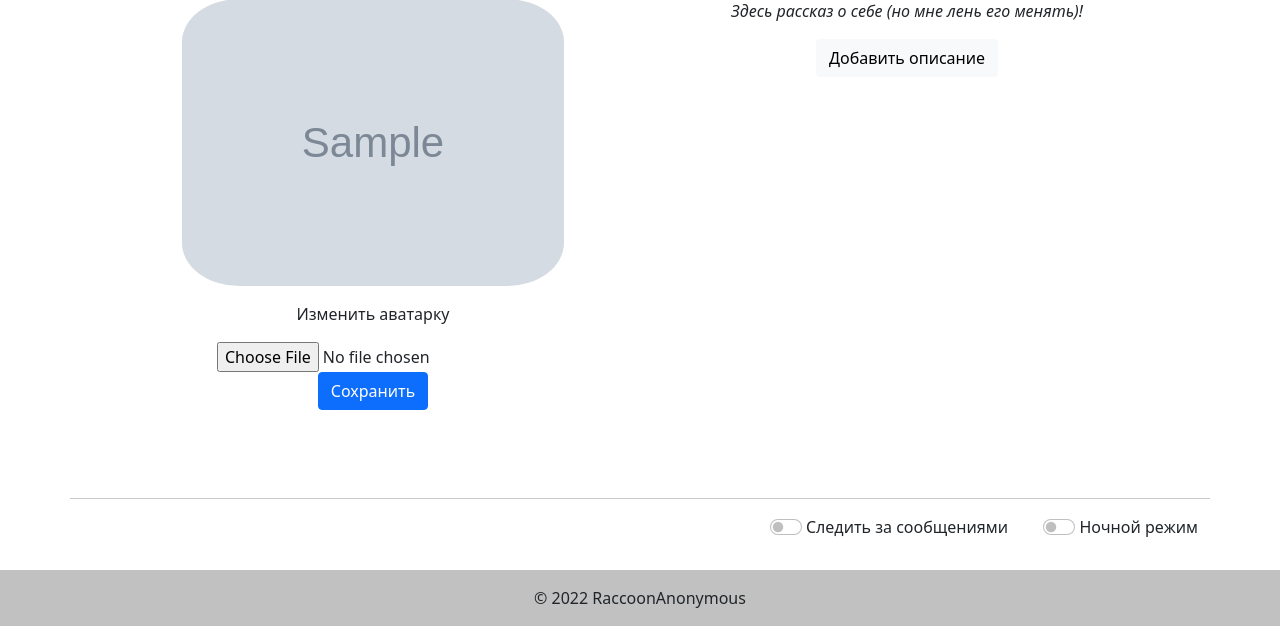
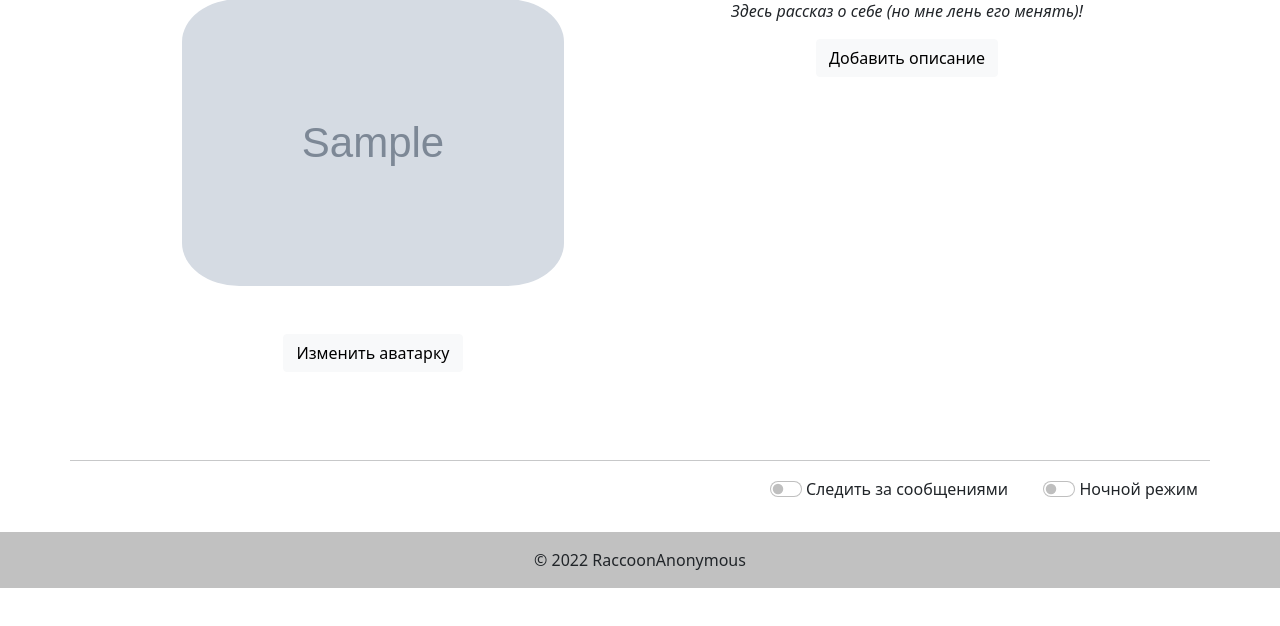
Before and after one commit to Ryize/RaccoonAnonymous, a Flask app: template templates/user_page.html in a window 1280 px wide. Shown: the part 441-1067 px from the top of the page. After the commit the page ends 1029 px from the top, so only its background shows below. Run offline with Flask 2, Linux system fonts and the light colour scheme; a user stored in the database is signed in; tables that the repository leaves empty hold one stand-in row (values such as "Sample post"); the template is opened without the code that fills it: most values are stand-ins (such as "Sample title", 1, 10 or a date in 2020); grey boxes marked "Sample" are stand-in pictures; some libraries are stand-ins or nearby versions.

Commit message:
add form avatar

```diff
--- a/templates/user_page.html
+++ b/templates/user_page.html
@@ -12,12 +12,29 @@
             <div class="ava">
               <img src="{{ avatar }}" class="img-responsive" alt=”Аватар”/>
             </div>
-            <div class="text-center mt-3">
-              <form enctype="multipart/form-data" method="post">
-                <p for="file-input">Изменить аватарку</p>
-                <input id="file-input" type="file" name="avatar" accept="image/*"><br>
-                <input type="submit" value="Сохранить" class="btn btn-primary">
-              </form>
+
+            <div class="text-center pt-5">
+
+              <button type="button" class="btn btn-light" data-bs-toggle="modal" data-bs-target="#exampleModalA">
+                Изменить аватарку
+              </button>
+            </div>
+            <div class="modal fade" id="exampleModalA" tabindex="-1" aria-labelledby="exampleModalLabel"
+                 aria-hidden="true">
+              <div class="modal-dialog modal-dialog-centered">
+                <div class="modal-content">
+                  <div class="modal-header pt-3">
+                    <h5 class="modal-title " id="exampleModalLabel">Изменить аватрку</h5>
+                    <button type="button" class="btn-close" data-bs-dismiss="modal" aria-label="Закрыть"></button>
+                  </div>
+                    <div class="text-center mt-3 mb-3 ">
+                      <form enctype="multipart/form-data" method="post">
+                        <input class="btn btn-light mb-2" id="file-input" type="file" name="avatar" accept="image/*"><br>
+                        <input class="btn btn-light" type="submit" value="Сохранить">
+                      </form>
+                    </div>
+                </div>
+              </div>
             </div>
           </div>
         </div>
@@ -32,7 +49,7 @@
             </div>
             <div class="modal fade" id="exampleModal" tabindex="-1" aria-labelledby="exampleModalLabel"
                  aria-hidden="true">
-              <div class="modal-dialog">
+              <div class="modal-dialog modal-dialog-centered">
                 <div class="modal-content">
                   <div class="modal-header pt-3">
                     <h5 class="modal-title " id="exampleModalLabel">О себе</h5>
```
